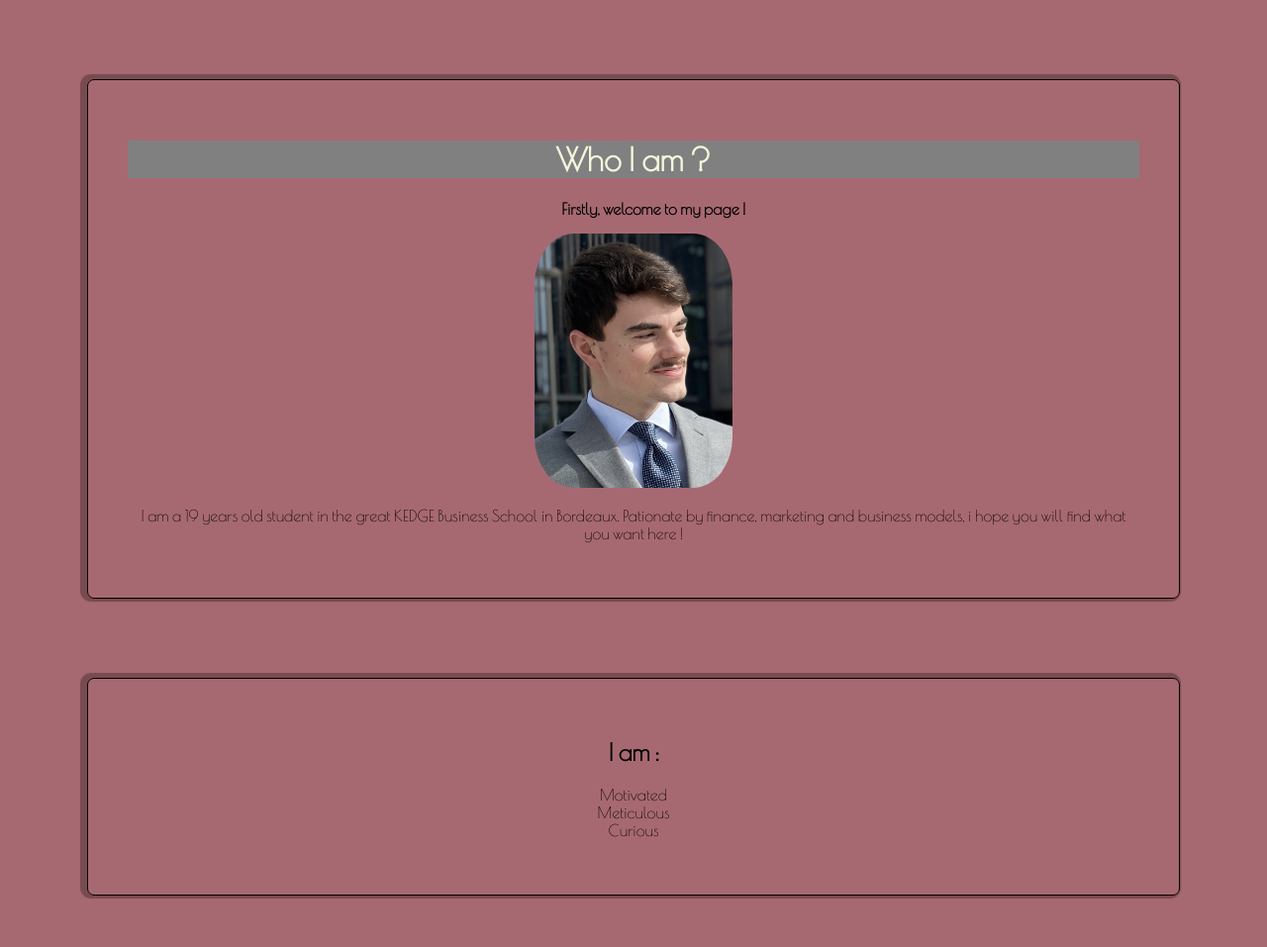
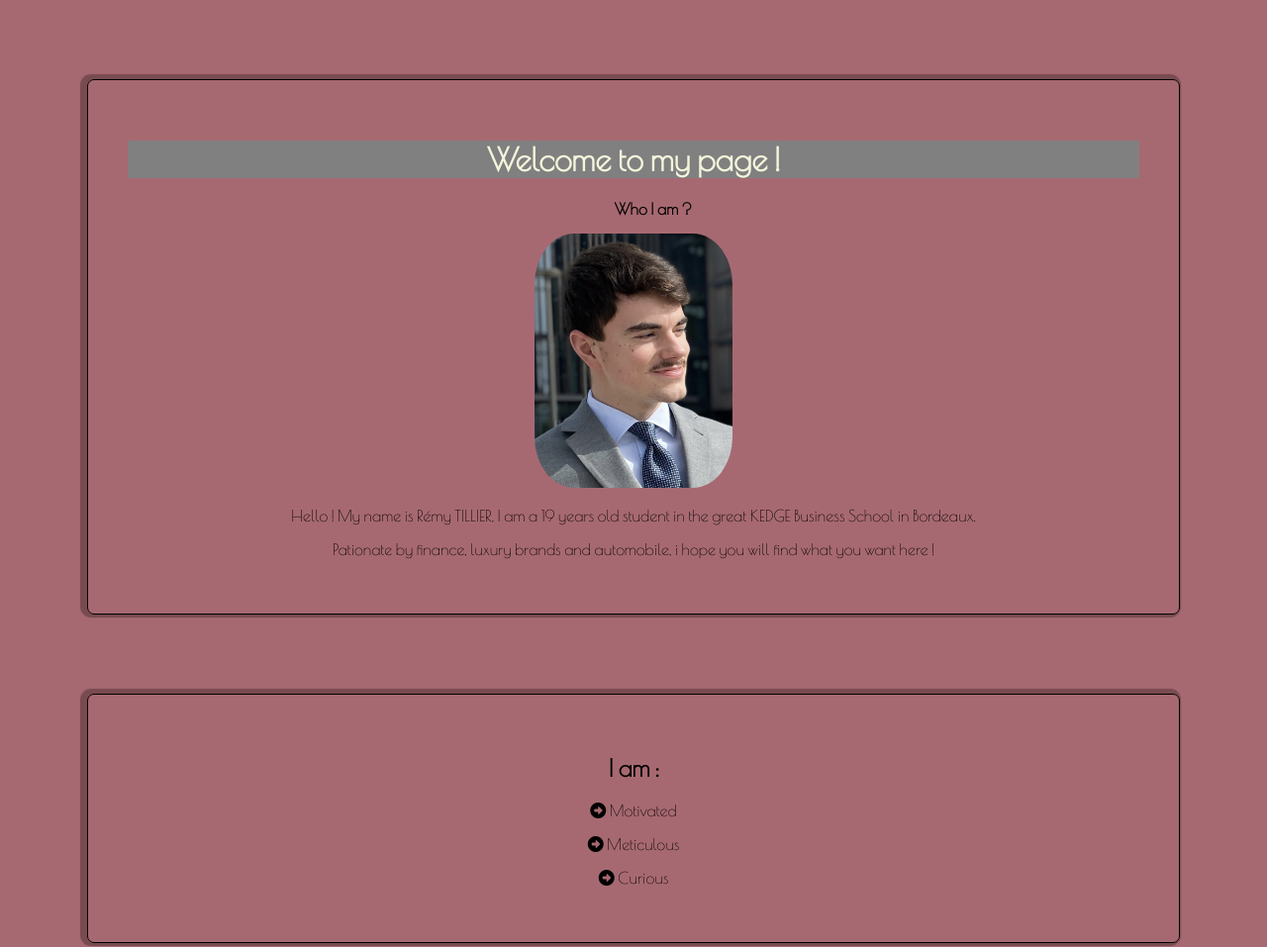
Before and after one commit to RemyTil/remy.tillier, a plain HTML site: page index.html in a window 1280 px wide. Shown: the top 957 px of the page at 99% size. Drawn offline with nearby package versions, Linux system fonts and the light colour scheme.

Commit message:
Update index.html

```diff
--- a/index.html
+++ b/index.html
@@ -12,18 +12,18 @@
 
 <div>
 
-	<h1>Who I am ? </h1>
+	<h1>Welcome to my page ! </h1>
 	<p></p>
-	<ol><strong>Firstly, welcome to my page ! </strong></ol>
+	<ol><strong>Who I am ? </strong></ol>
 	<p></p>
 	<!-- Pour mettre une image c'est comme ça le sang avec "alt" comme message d'erreur -->
 	<img src="images/rem.png" alt="C'était moi normalement..." width="200">
 	<p></p>
 	<p></p>
-	I am a 19 years old student in the great KEDGE Business School in Bordeaux.
-	Pationate by finance, marketing and business models, i hope you will find what you want here !
+	Hello ! My name is Rémy TILLIER, I am a 19 years old student in the great KEDGE Business School in Bordeaux.
 	<p></p>
-
+	Pationate by finance, luxury brands and automobile, i hope you will find what you want here !
+	<p></p>
 </div>
 
 <div>
@@ -32,9 +32,11 @@
 	<p></p>
 	<!-- Ul c'est "unordoned list avec ses bébés "li" ≠ Ol "ordoned list" -->
 	<ul>
-		<li>Motivated</li>
-		<li>Meticulous</li>
-		<li>Curious</li>
+		<i class="fas fa-arrow-alt-circle-right"></i> Motivated
+		<p></p>
+		<i class="fas fa-arrow-alt-circle-right"></i> Meticulous
+		<p></p>
+		<i class="fas fa-arrow-alt-circle-right"></i> Curious
 	</ul>
 </div>
 
```
